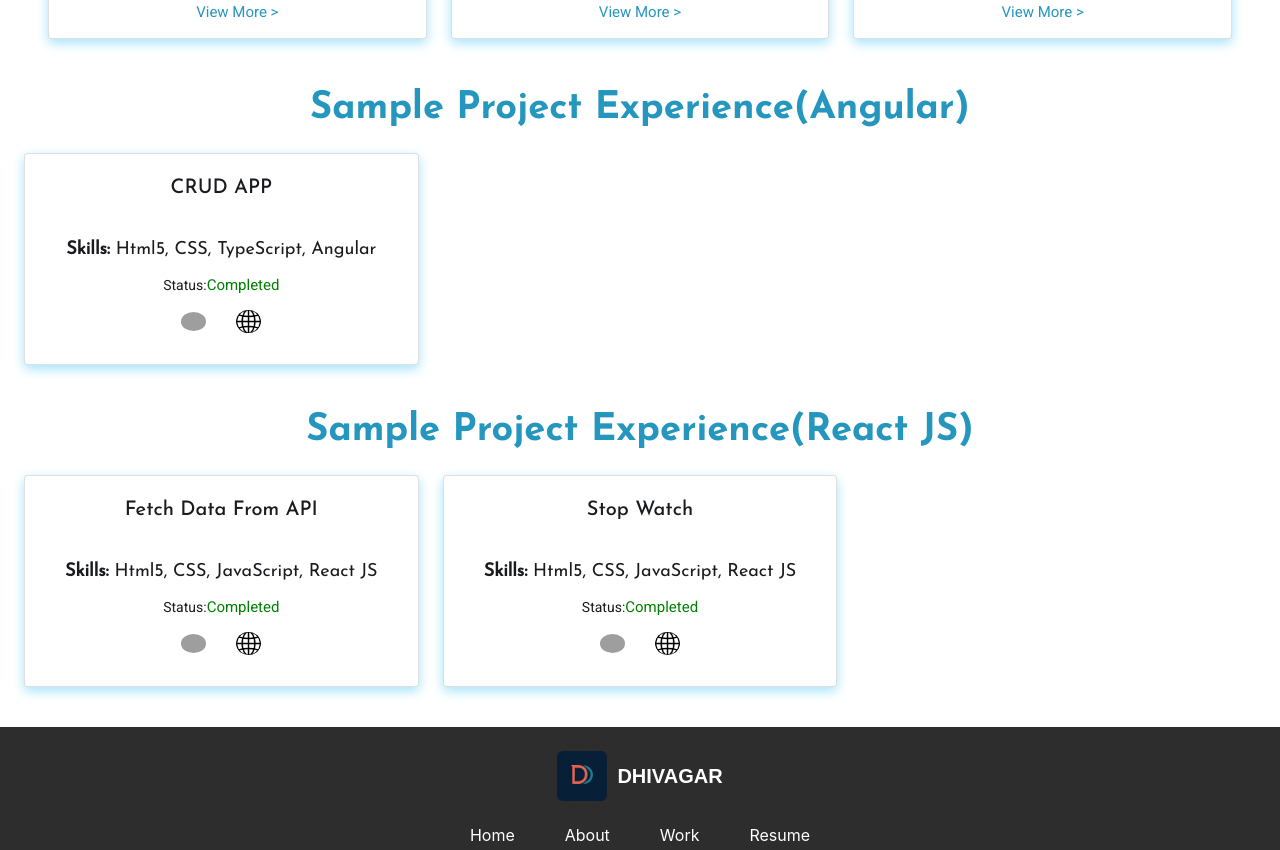
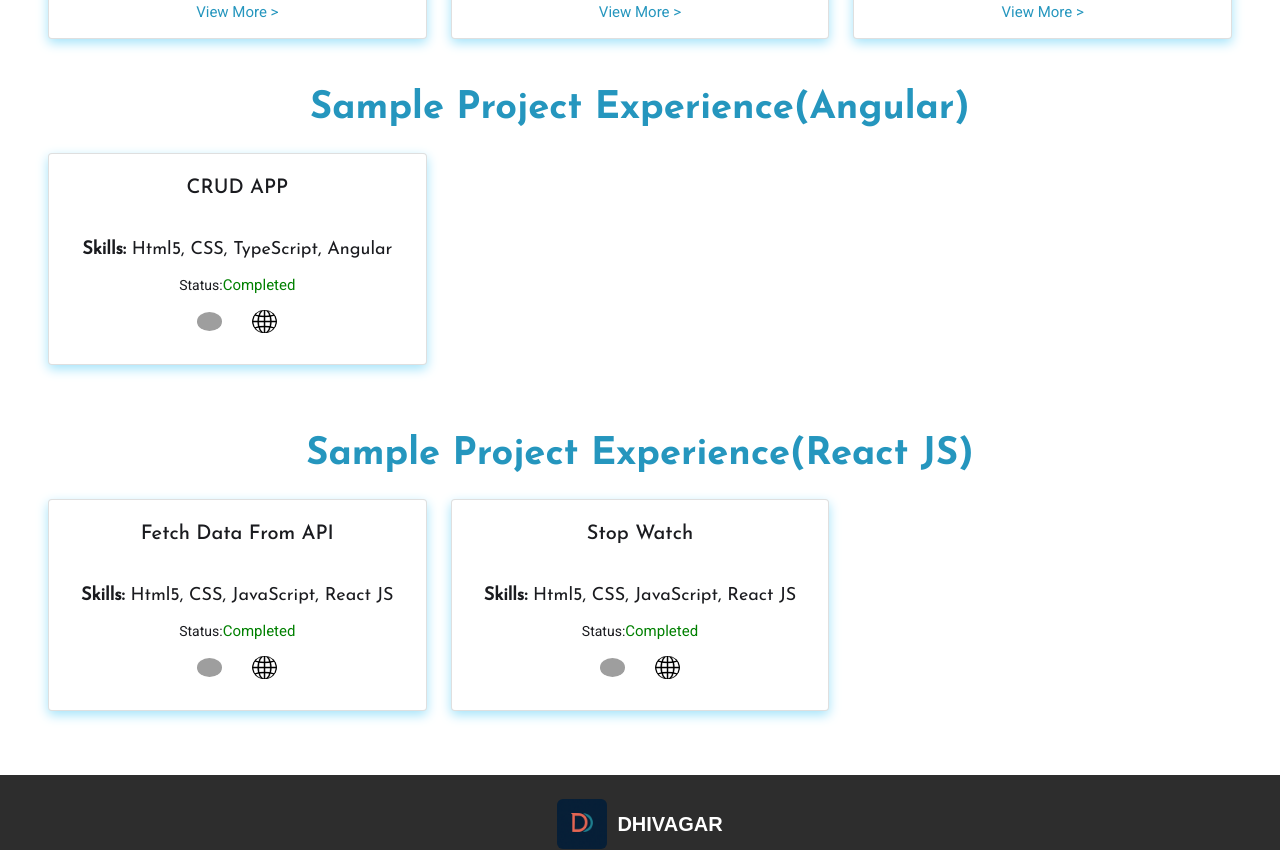
Before and after one commit to DhivagarGan28/my-portfolio-v2, an Angular app: page /work in a window 1280 px wide. Shown: the part 1380-2230 px from the top of the page. Built offline with nearby package versions, Linux system fonts and the light colour scheme; grey boxes are pictures that could not be loaded.

Commit message:
Work section changes added

```diff
--- a/src/app/home/home.html
+++ b/src/app/home/home.html
@@ -48,7 +48,7 @@
                <div class="personal">
                     <div class="MynameHead slide-text" [@fadeIn]>Hi, I'm Dhivagar</div>
                     <div class="fade-up pt-2" >
-                         I’m a passionate Software Developer with over 3+ years of experience in building modern, scalable web applications. Skilled in Angular, React, JavaScript, TypeScript, and Core PHP, I focus on writing clean, maintainable code and crafting responsive interfaces that deliver seamless user experiences. I enjoy solving complex problems, optimizing performance, and creating reliable digital solutions that make an impact.
+                         I’m a passionate Software Developer with over 3+ years of experience in building modern, scalable web applications. Skilled in Angular, React JS, JavaScript, TypeScript, Node JS, Express JS and Core PHP, I focus on writing clean, maintainable code and crafting responsive interfaces that deliver seamless user experiences. I enjoy solving complex problems, optimizing performance, and creating reliable digital solutions that make an impact.
                     </div>
 
                </div>
@@ -112,7 +112,7 @@
                          </div>
                          <div class="skill-card">
                          <img src="/images/physics.png" alt="Angular Logo" class="skill-logo">
-                         <div class="TextContentSk">React</div>
+                         <div class="TextContentSk">React JS</div>
                          </div>
 
                          <div class="skill-card">
--- a/src/app/work/work.css
+++ b/src/app/work/work.css
@@ -269,6 +269,7 @@ footer{
      }
         .work_heading{
           font-size: 28px;
+          line-height: 28px;
      }
      .headrole{
           font-size: 18px;
@@ -313,6 +314,7 @@ footer{
      }
      .work_heading{
           font-size: 28px;
+          line-height: 28px;
      }
      .headrole{
           font-size: 16px;
@@ -342,6 +344,7 @@ footer{
      }
      .work_heading{
           font-size: 30px;
+          line-height: 30px;
      }
      .headrole{
           font-size: 18px;
--- a/src/app/work/work.html
+++ b/src/app/work/work.html
@@ -150,7 +150,7 @@
           <div class="work_heading">
               Sample Project Experience(Angular)
           </div>
-          <div class="row pt-4">
+          <div class="row p-4">
                <div class="col-sm-12 col-md-4 col-lg-4 pb-3 ">
                     <div class="card h-100 boxshadow" >
                          <div  class="headrole pt-4">CRUD APP</div>
@@ -175,7 +175,7 @@
           <div class="work_heading">
               Sample Project Experience(React JS)
           </div>
-          <div class="row pt-4">
+          <div class="row p-4">
                <div class="col-sm-12 col-md-4 col-lg-4 pb-3 ">
                     <div class="card h-100 boxshadow" >
                          <div  class="headrole pt-4">Fetch Data From API</div>
```
